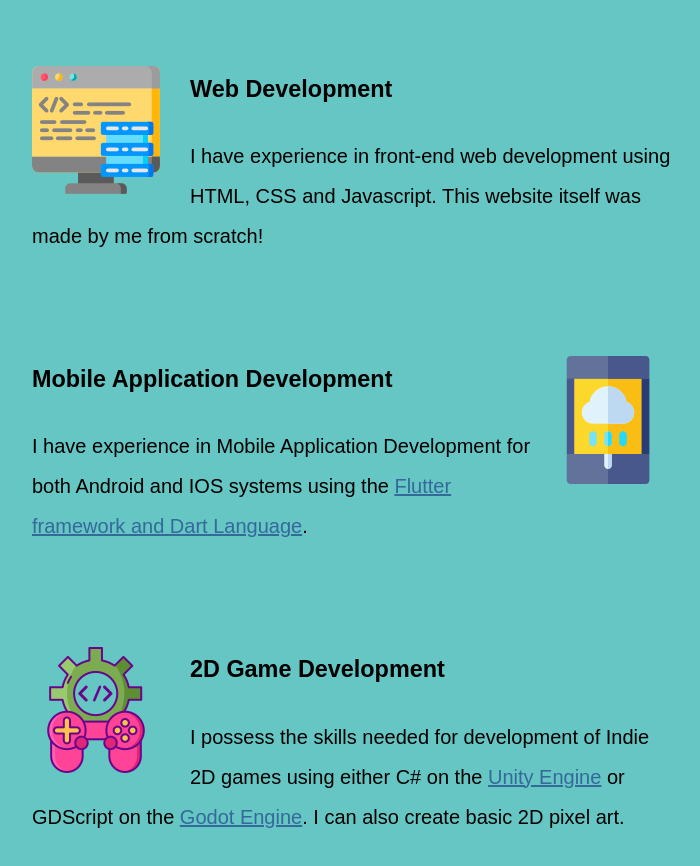
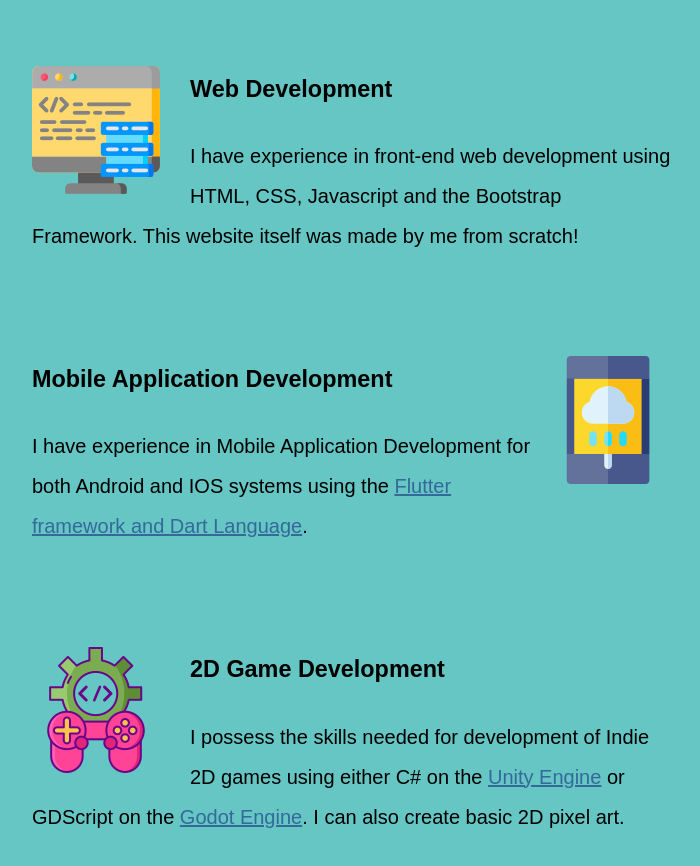
Before and after one commit to ilagon/Stylized-CV, a plain HTML site: page index.html in a window 1280 px wide. Shown: the part 1200-2066 px from the top of the page, without its empty margins (288-988 px from the left). Drawn offline with Linux system fonts and the light colour scheme; a script that the page names is missing; a web font is replaced by a local one.

Commit message:
Added bootstrap under Web development skill set

```diff
--- a/index.html
+++ b/index.html
@@ -30,7 +30,7 @@
           <div class="skill-row">
             <img class="WebImage" src="./images/data.png" alt="WebDev-Icon">
             <h3>Web Development</h3>
-            <p>I have experience in front-end web development using HTML, CSS and Javascript. This website itself was made by me from scratch!</p>
+            <p>I have experience in front-end web development using HTML, CSS, Javascript and the Bootstrap Framework. This website itself was made by me from scratch!</p>
           </div>
           <div class="skill-row">
             <img class="MobileImage" src="./images/weather.png" alt="mobileDev-Icon">
```
